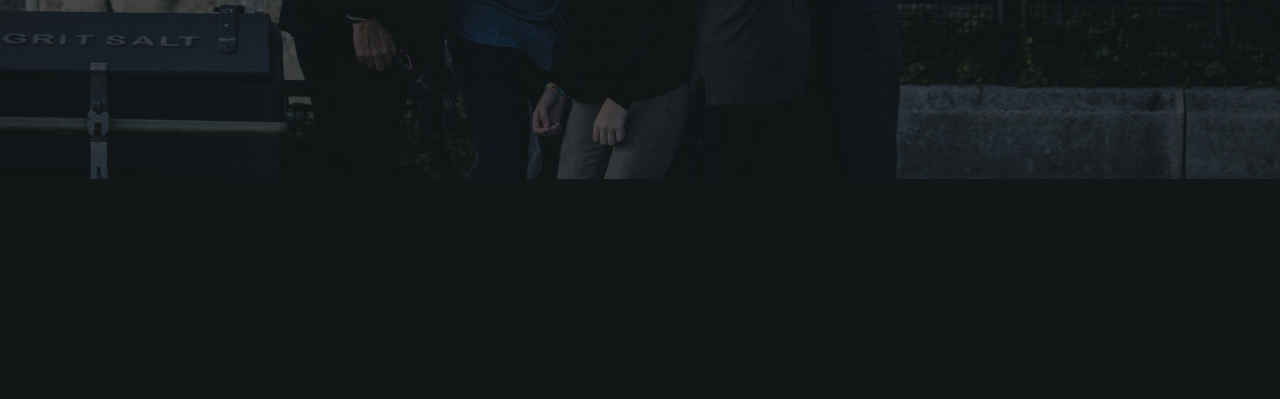
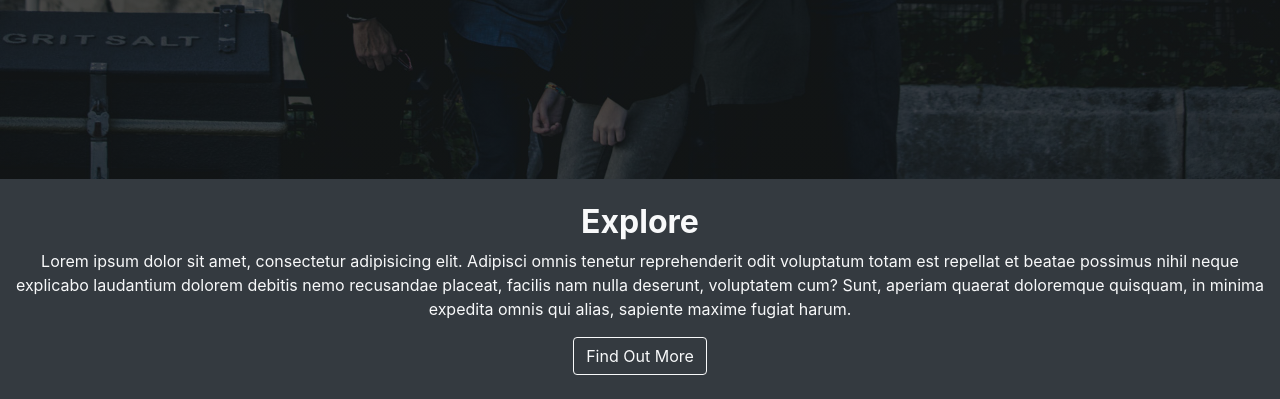
Before and after one commit to DejanDonchevski/BrainsterChallenges, a PHP site: page / in a window 1280 px wide. Shown: the part 621-1020 px from the top of the page. Before the commit the page ends 800 px from the top, so only its background shows below. Run offline with PHP 8.4, Linux system fonts and the light colour scheme; some libraries are stand-ins or nearby versions.

Commit message:
Done Second Section

```diff
--- a/index.html
+++ b/index.html
@@ -26,23 +26,23 @@
             <div class="collapse navbar-collapse" id="navbarSupportedContent">
                 <ul class="navbar-nav ml-auto">
                     <li class="nav-item active">
-                        <a class="nav-link" href="#">Home <span class="sr-only">(current)</span></a>
+                        <a id="home" class="nav-link" href="#">Home <span class="sr-only">(current)</span></a>
                     </li>
                     <li class="nav-item">
-                        <a class="nav-link" href="#">Explore</a>
+                        <a id="explore" class="nav-link" href="#">Explore</a>
                     </li>
                     <li class="nav-item">
-                        <a class="nav-link" href="#">Create</a>
+                        <a id="create" class="nav-link" href="#">Create</a>
                     </li>
                     <li class="nav-item">
-                        <a class="nav-link" href="#">Share</a>
+                        <a id="share" class="nav-link" href="#">Share</a>
                     </li>
                 </ul>
         </nav>
 
-        <div class="banner d-flex justify-content-center align-items-center">
+        <div id="home" class="banner d-flex justify-content-center align-items-center">
             <div class="container">
-                <div class="row">
+                <div class="row py-10">
                     <div class="col-7">
                         <h1 class="text-white h2">Build <span class="text-danger">social profiles</span> and gain revenue and <span class="text-danger">profits</span></h1>
                         <ul>
@@ -77,6 +77,17 @@
 
         <!-- SECOND SECTION -->
 
+        <div id="explore" class="container-fluid">
+            <div class="row">
+                <div class="col-12 bg-dark text-light text-center py-4">
+                    <h2 class="font-weight-bold">Explore</h2>
+                    <p>Lorem ipsum dolor sit amet, consectetur adipisicing elit. Adipisci omnis tenetur reprehenderit odit voluptatum totam est repellat et beatae possimus nihil neque explicabo laudantium dolorem debitis nemo recusandae placeat, facilis nam nulla deserunt, voluptatem cum? Sunt, aperiam quaerat doloremque quisquam, in minima expedita omnis qui alias, sapiente maxime fugiat harum.</p>
+                    <button class="btn btn-outline-light text-capitalize">find out more</button>
+                </div>
+            </div>
+        </div>
+
+        <!-- THIRD SECTION -->
 
 
         <!-- jQuery library -->
```
Also changed, not shown: css/style.css (line endings or trailing spaces).
